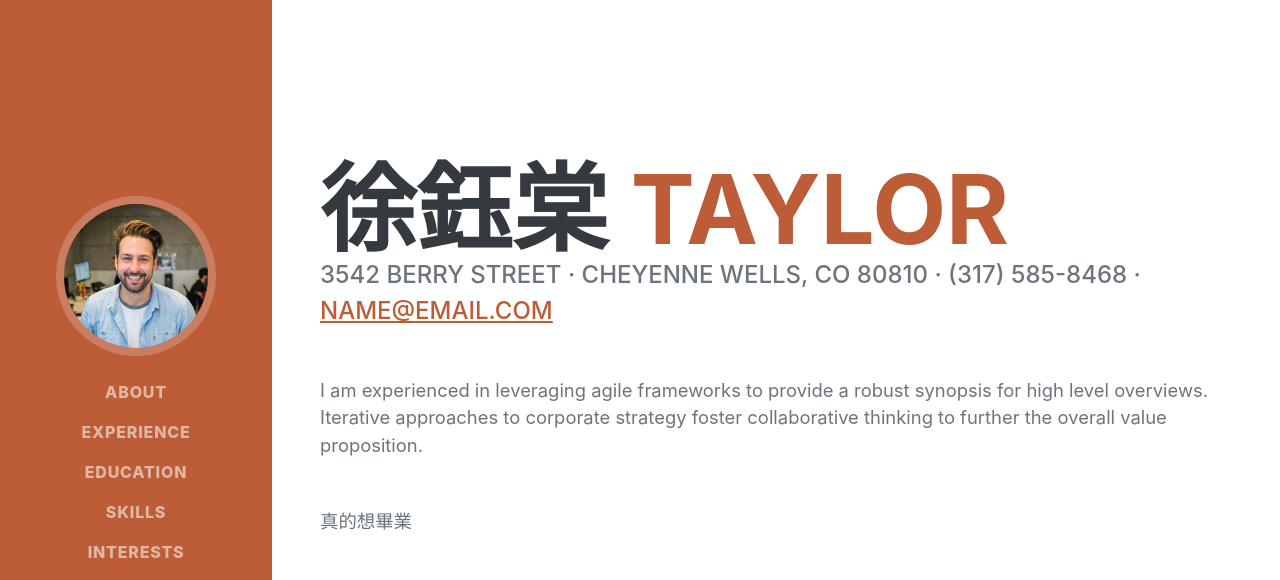
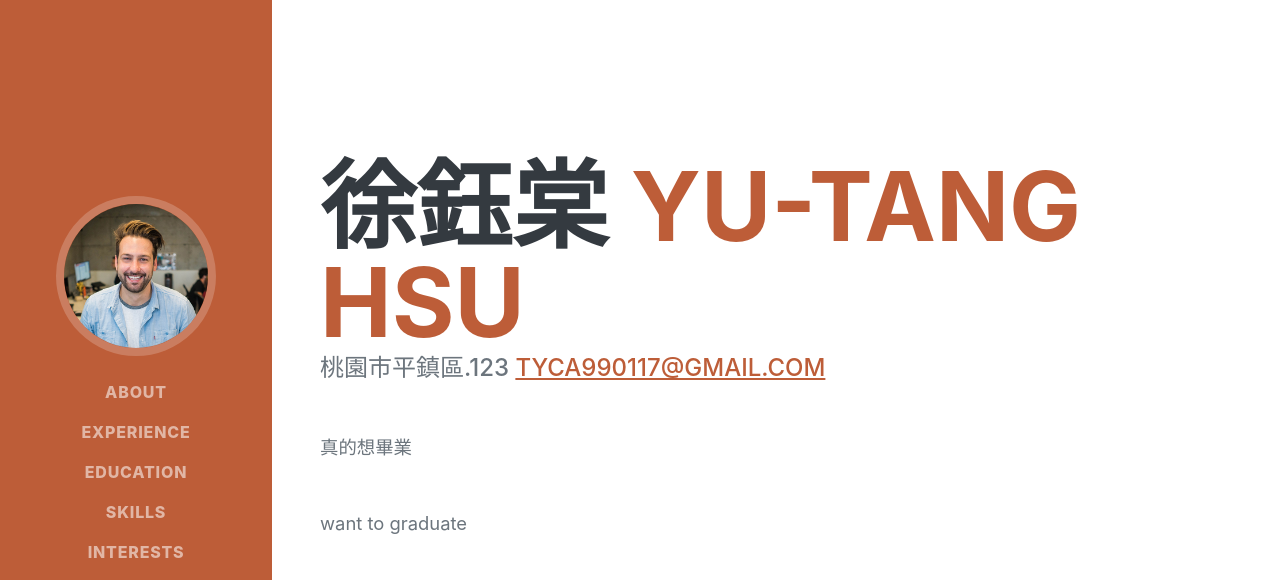
Before and after one commit to a109082028/a109082028.github.io, a plain HTML site: page index.html in a window 1280 px wide. Shown: the top 580 px of the page. Drawn offline with nearby package versions, Linux system fonts and the light colour scheme; a web font is replaced by a local one.

Commit message:
Update index.html

```diff
--- a/index.html
+++ b/index.html
@@ -41,14 +41,14 @@
                 <div class="resume-section-content">
                     <h1 class="mb-0">
                         徐鈺棠
-                        <span class="text-primary">Taylor</span>
+                        <span class="text-primary">YU-TANG HSU</span>
                     </h1>
                     <div class="subheading mb-5">
-                        3542 Berry Street · Cheyenne Wells, CO 80810 · (317) 585-8468 ·
-                        <a href="mailto:name@email.com">name@email.com</a>
+                        桃園市平鎮區.123
+                        <a href="mailto:name@email.com">tyca990117@gmail.com</a>
                     </div>
-                    <p class="lead mb-5">I am experienced in leveraging agile frameworks to provide a robust synopsis for high level overviews. Iterative approaches to corporate strategy foster collaborative thinking to further the overall value proposition.</p>
-                    <p class="lead mb-5">真的想畢業</p>
+                     <p class="lead mb-5">真的想畢業</p>
+                     <p class="lead mb-5">want to graduate</p>
                     <div class="social-icons">
                         <a class="social-icon" href="#!"><i class="fab fa-linkedin-in"></i></a>
                         <a class="social-icon" href="#!"><i class="fab fa-github"></i></a>
```
